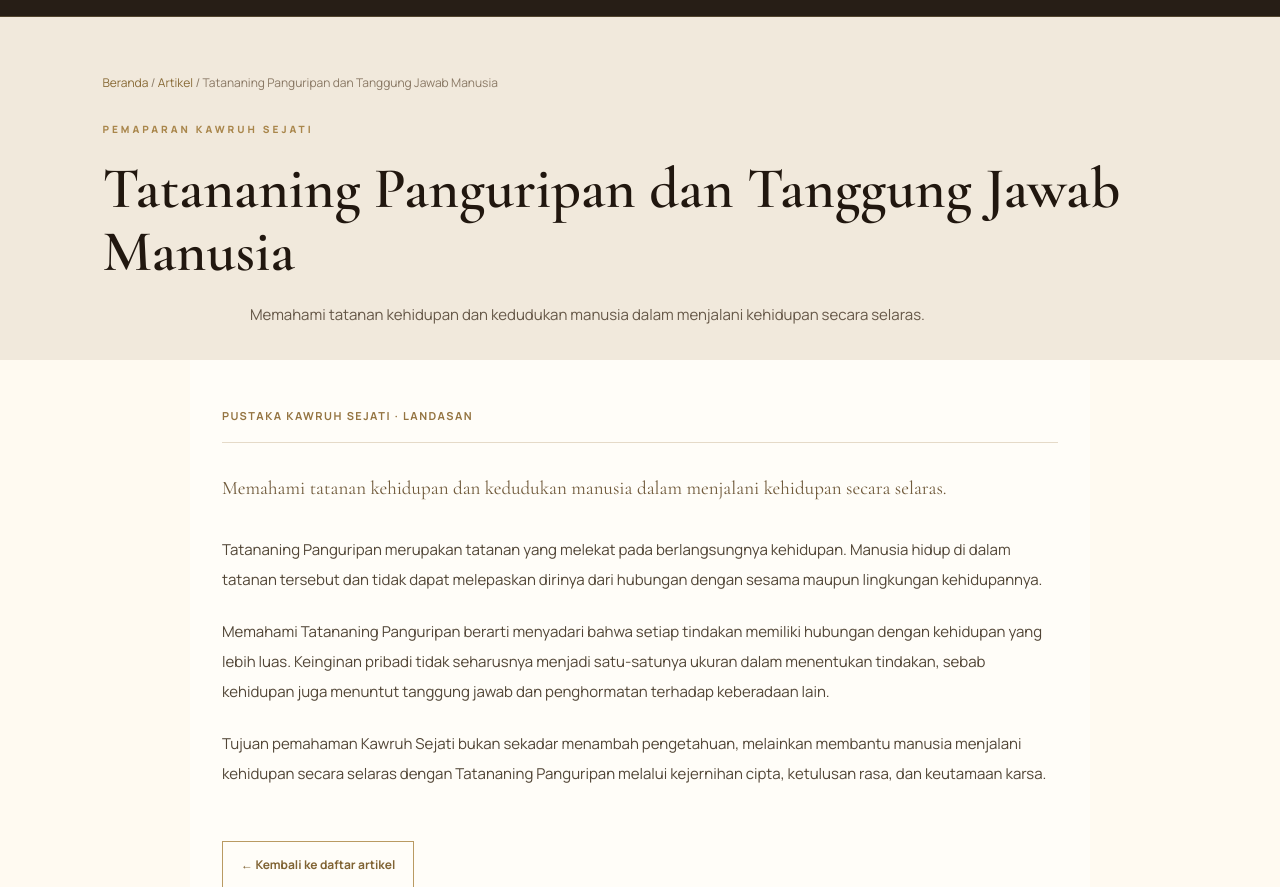
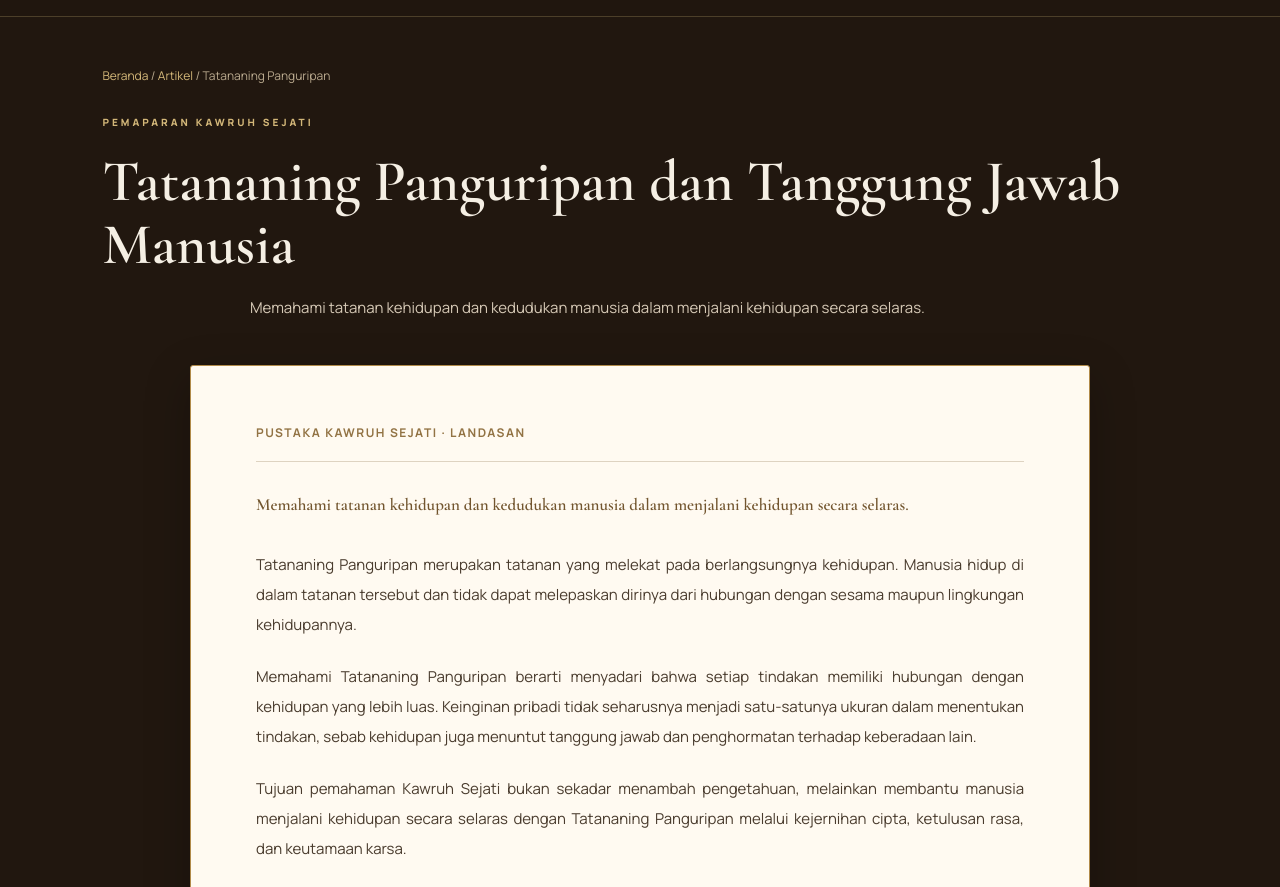
Before and after one commit to cah-angon67/pustaka-kawruh-sejati, a plain HTML site: page tatananing-panguripan.html in a window 1280 px wide. Shown: the part 65-952 px from the top of the page. Drawn offline with nearby package versions, Linux system fonts and the light colour scheme.

Commit message:
Update tatananing-panguripan.html

```diff
--- a/tatananing-panguripan.html
+++ b/tatananing-panguripan.html
@@ -3,18 +3,123 @@
 <head>
   <meta charset="UTF-8">
   <meta name="viewport" content="width=device-width, initial-scale=1">
-
   <meta name="description" content="Memahami tatanan kehidupan dan kedudukan manusia dalam menjalani kehidupan secara selaras.">
-
   <meta name="theme-color" content="#21170f">
 
   <title>Tatananing Panguripan dan Tanggung Jawab Manusia — Pustaka Kawruh Sejati</title>
 
   <link rel="icon" href="../assets/favicon.svg" type="image/svg+xml">
   <link rel="stylesheet" href="../style.css">
+
+  <style>
+    body.article-page {
+      background: #21170f;
+    }
+
+    .article-page .page-hero {
+      background: #21170f;
+      color: #f5efe4;
+      padding-top: 48px;
+      padding-bottom: 42px;
+    }
+
+    .article-page .breadcrumb {
+      color: #b9a98e;
+    }
+
+    .article-page .breadcrumb a {
+      color: #d3b779;
+    }
+
+    .article-page .eyebrow {
+      color: #d3b779;
+    }
+
+    .article-page .page-hero h1 {
+      color: #f5efe4;
+    }
+
+    .article-page .page-hero > p:not(.eyebrow) {
+      color: #d6c9b6;
+    }
+
+    .article-page .article-body {
+      max-width: 900px;
+      margin: 0 auto 65px;
+      padding: 55px 65px 65px;
+      background: #fffaf1;
+      color: #382c20;
+      border: 1px solid #b18a49;
+      border-radius: 3px;
+      box-shadow: 0 15px 45px rgba(0,0,0,.25);
+      font-family: var(--sans);
+      font-size: 15px;
+      line-height: 2;
+    }
+
+    .article-page .article-meta {
+      margin-bottom: 28px;
+      padding-bottom: 16px;
+      border-bottom: 1px solid #ded3c1;
+      color: #927344;
+      font-size: 12px;
+      letter-spacing: 1.5px;
+      text-transform: uppercase;
+    }
+
+    .article-page .article-body p {
+      margin: 0 0 22px;
+      color: #493b2d;
+      text-align: justify;
+    }
+
+    .article-page .article-body p.lead {
+      margin-bottom: 30px;
+      color: #72552e;
+      font-size: 17px;
+      font-weight: 600;
+    }
+
+    .article-page .back-link {
+      display: inline-block;
+      margin-top: 25px;
+      padding-top: 15px;
+      border-top: 1px solid #ded3c1;
+      color: #8b682f;
+      text-decoration: none;
+      font-weight: 600;
+    }
+
+    .article-page .back-link:hover {
+      color: #493526;
+    }
+
+    @media (max-width: 600px) {
+      .article-page .page-hero {
+        padding-top: 35px;
+        padding-bottom: 30px;
+      }
+
+      .article-page .article-body {
+        width: calc(100% - 28px);
+        margin-bottom: 35px;
+        padding: 32px 23px 40px;
+      }
+
+      .article-page .article-body p {
+        text-align: left;
+        font-size: 14px;
+        line-height: 1.9;
+      }
+
+      .article-page .article-body p.lead {
+        font-size: 16px;
+      }
+    }
+  </style>
 </head>
 
-<body>
+<body class="article-page">
 
 <header class="site-header">
   <a class="brand" href="../index.html" aria-label="Pustaka Kawruh Sejati">
@@ -42,7 +147,7 @@
     /
     <a href="../artikel.html">Artikel</a>
     /
-    Tatananing Panguripan dan Tanggung Jawab Manusia
+    Tatananing Panguripan
   </div>
 
   <p class="eyebrow">PEMAPARAN KAWRUH SEJATI</p>
@@ -99,7 +204,6 @@
   <div class="footer-brand">
     PUSTAKA <b>KAWRUH SEJATI</b>
   </div>
-
   <p>© 2026 Cah Angon 67</p>
 </footer>
 
```
